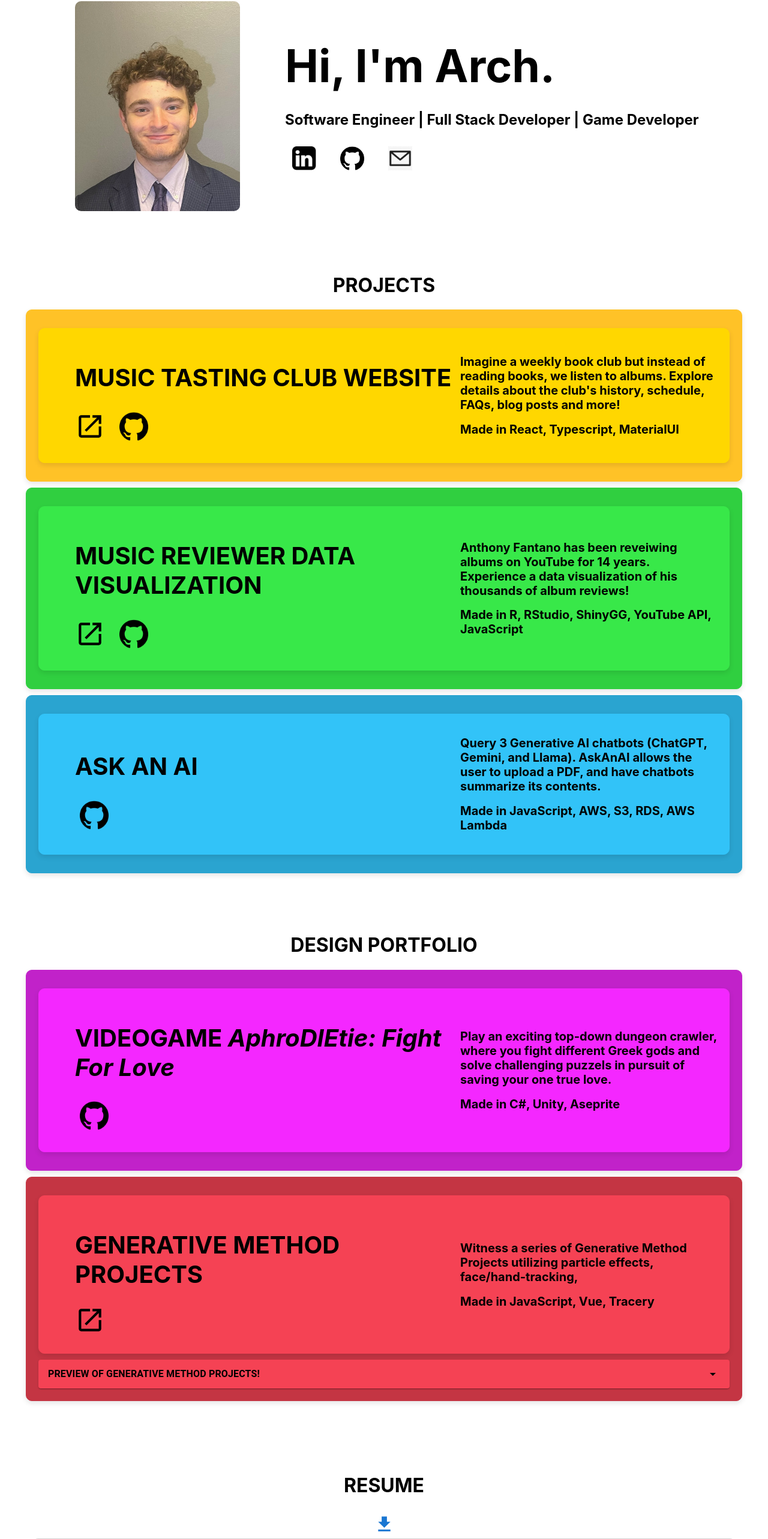
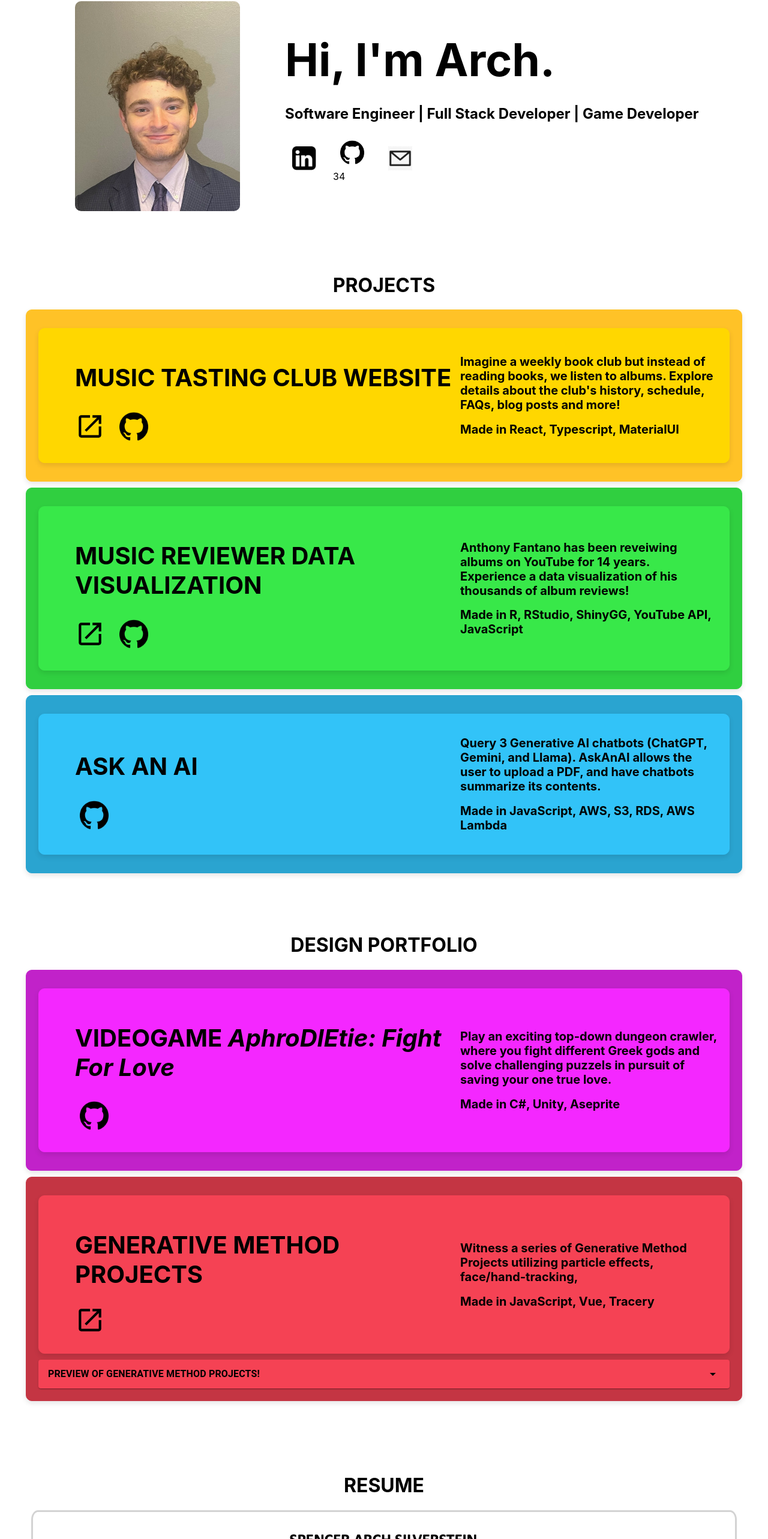
Before and after one commit to SpencerArchSilverstein/SpencerArchSilverstein.github.io, a React (Create React App) app: page / in a window 1280 px wide. Shown: the part 98-2664 px from the top of the page at 60% size. Built offline with nearby package versions, Linux system fonts and the light colour scheme.

Commit message:
Removing nonfunctional component

```diff
--- a/src/App.css
+++ b/src/App.css
@@ -56,3 +56,7 @@
   border: 3px solid lightgray;
   border-radius: 1%;
 }
+
+.resume-text-cont {
+  display: flex;
+}
--- a/src/App.tsx
+++ b/src/App.tsx
@@ -76,6 +76,7 @@ function App() {
               >
                 <img src={githubImg} alt="LinkedIn" className="company-logos" />
               </Button>
+              34
             </Grid>
             <Grid item xs={1} md={0}>
               <Button
@@ -90,6 +91,11 @@ function App() {
             </Grid>
           </Grid>
         </div>
+        {/* <h1>About</h1>
+        <p>
+          Hi, my name is Arch. I'm a Full-Stack Developer who works in
+          Typescript/React and a Game Developer who works in C#/Unity.
+        </p> */}
       </div>
       <Dialog
         open={copied}
@@ -100,6 +106,7 @@ function App() {
           sx: {
             mx: 5,
             mt: 0,
+            width: 400,
             backgroundColor: "rgba(255, 255, 255, 0.85)",
           },
         }}
@@ -161,10 +168,9 @@ function App() {
       </>
 
       <div className="resume">
-        <h1>RESUME</h1>
-        <Button>
-          <DownloadIcon fontSize={"large"}></DownloadIcon>
-        </Button>
+        <div className="resume-text-cont">
+          <h1>RESUME</h1>
+        </div>
         <img src={Resume} alt="Resume"></img>
       </div>
     </>
```
